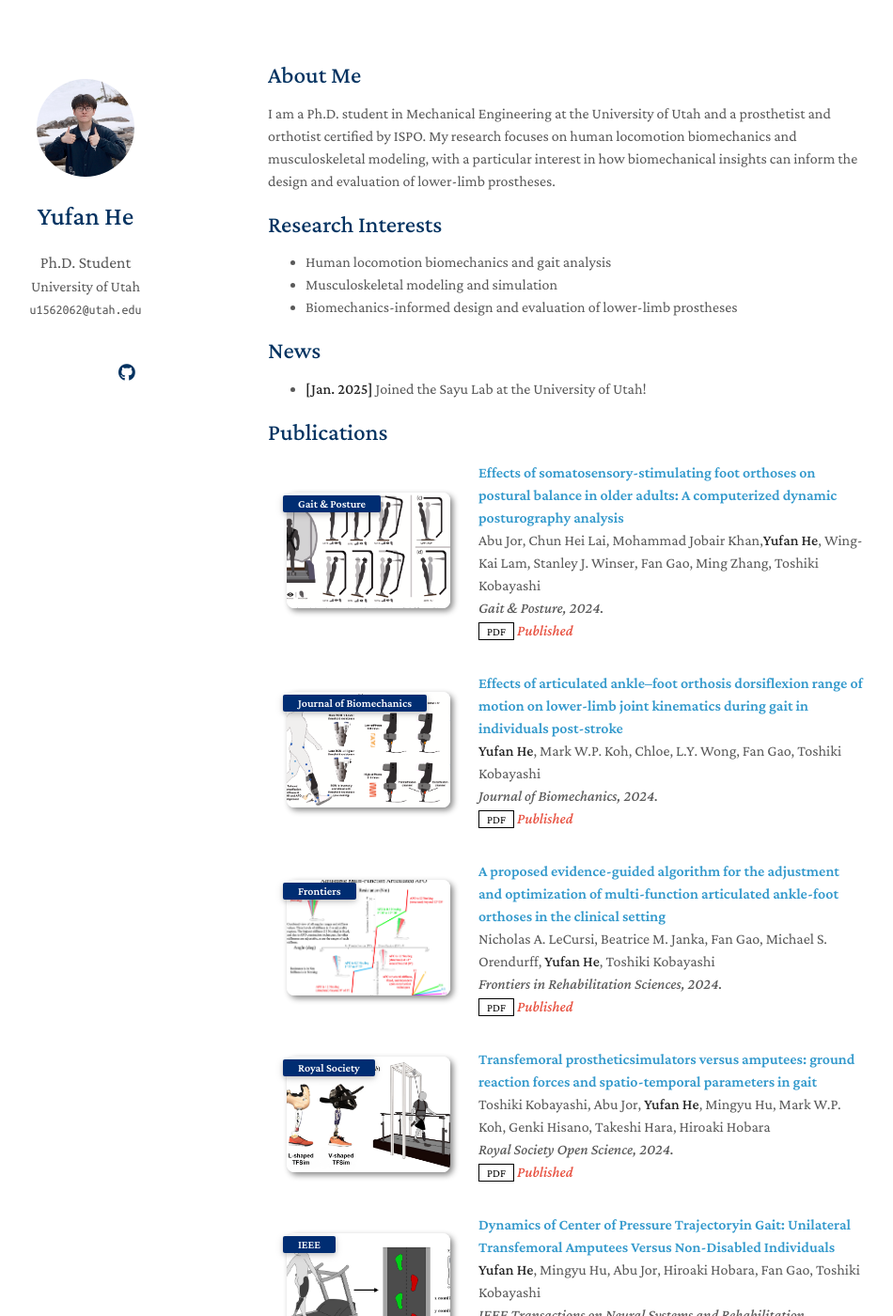
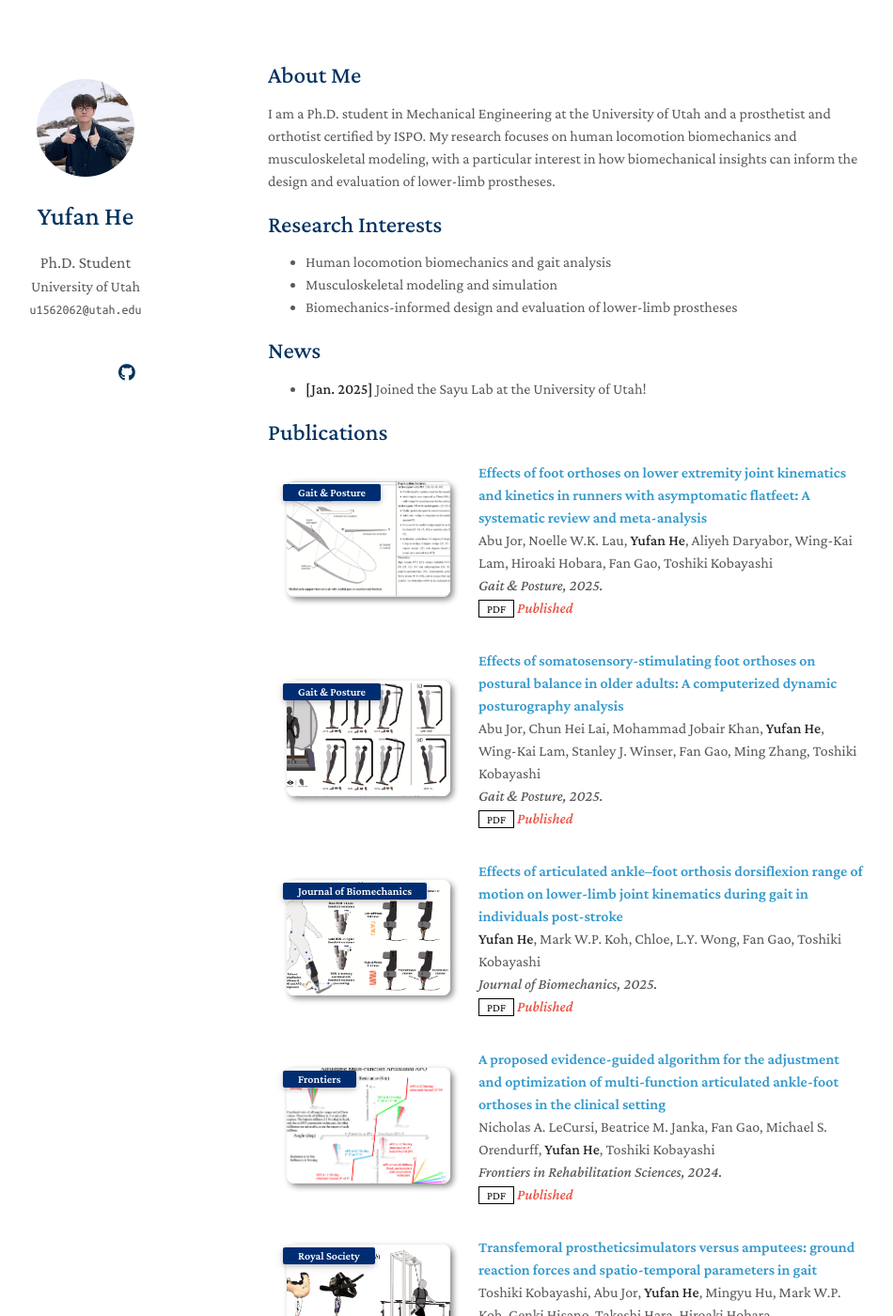
Before and after one commit to yufan-he/yufan-he.github.io, a Jekyll site: the page built from index.md, in a window 1280 px wide and 1400 px high. Shown: the whole window at 94% size, without its empty margins (185-1135 px from the left). Built offline with Jekyll 4.4.1, drawn with Linux system fonts in a browser that asks for light colours; a style sheet for code colours, icons or effects is not loaded; our own code applies the rules of GitHub Pages for plain Markdown files.

Commit message:
Manuscript update

```diff
--- a/_data/publications.yml
+++ b/_data/publications.yml
@@ -1,18 +1,26 @@
 main:
 
+  - title: "Effects of foot orthoses on lower extremity joint kinematics and kinetics in runners with asymptomatic flatfeet: A systematic review and meta-analysis"
+    authors: Abu Jor, Noelle W.K. Lau, <strong>Yufan He</strong>, Aliyeh Daryabor, Wing-Kai Lam, Hiroaki Hobara, Fan Gao, Toshiki Kobayashi
+    conference_short: Gait & Posture
+    conference: Gait & Posture, 2025.
+    pdf: ./assets/papers/Jor_2025_Gait & Posture_2.pdf
+    notes: Published
+    image: ./assets/img/7.png
+
   - title: "Effects of somatosensory-stimulating foot orthoses on postural balance in older adults: A computerized dynamic posturography analysis"
-    authors: Abu Jor, Chun Hei Lai, Mohammad Jobair Khan,<strong>Yufan He</strong>, Wing-Kai Lam, Stanley J. Winser, Fan Gao, Ming Zhang, Toshiki Kobayashi
+    authors: Abu Jor, Chun Hei Lai, Mohammad Jobair Khan, <strong>Yufan He</strong>, Wing-Kai Lam, Stanley J. Winser, Fan Gao, Ming Zhang, Toshiki Kobayashi
     conference_short: Gait & Posture
-    conference: Gait & Posture, 2024.
-    pdf: ./assets/papers/Jor_2024_Gait & Posture.pdf
+    conference: Gait & Posture, 2025.
+    pdf: ./assets/papers/Jor_2025_Gait & Posture.pdf
     notes: Published
     image: ./assets/img/6.png
 
   - title: "Effects of articulated ankle–foot orthosis dorsiflexion range of motion on lower-limb joint kinematics during gait in individuals post-stroke"
     authors: <strong>Yufan He</strong>, Mark W.P. Koh, Chloe, L.Y. Wong, Fan Gao, Toshiki Kobayashi
     conference_short: Journal of Biomechanics
-    conference: Journal of Biomechanics, 2024.
-    pdf: ./assets/papers/He_2024_Journal of Biomechanics.pdf
+    conference: Journal of Biomechanics, 2025.
+    pdf: ./assets/papers/He_2025_Journal of Biomechanics.pdf
     notes: Published
     image: ./assets/img/5.png
 
```
Also changed, not shown: assets/img/7.png (added), 5 other files.
